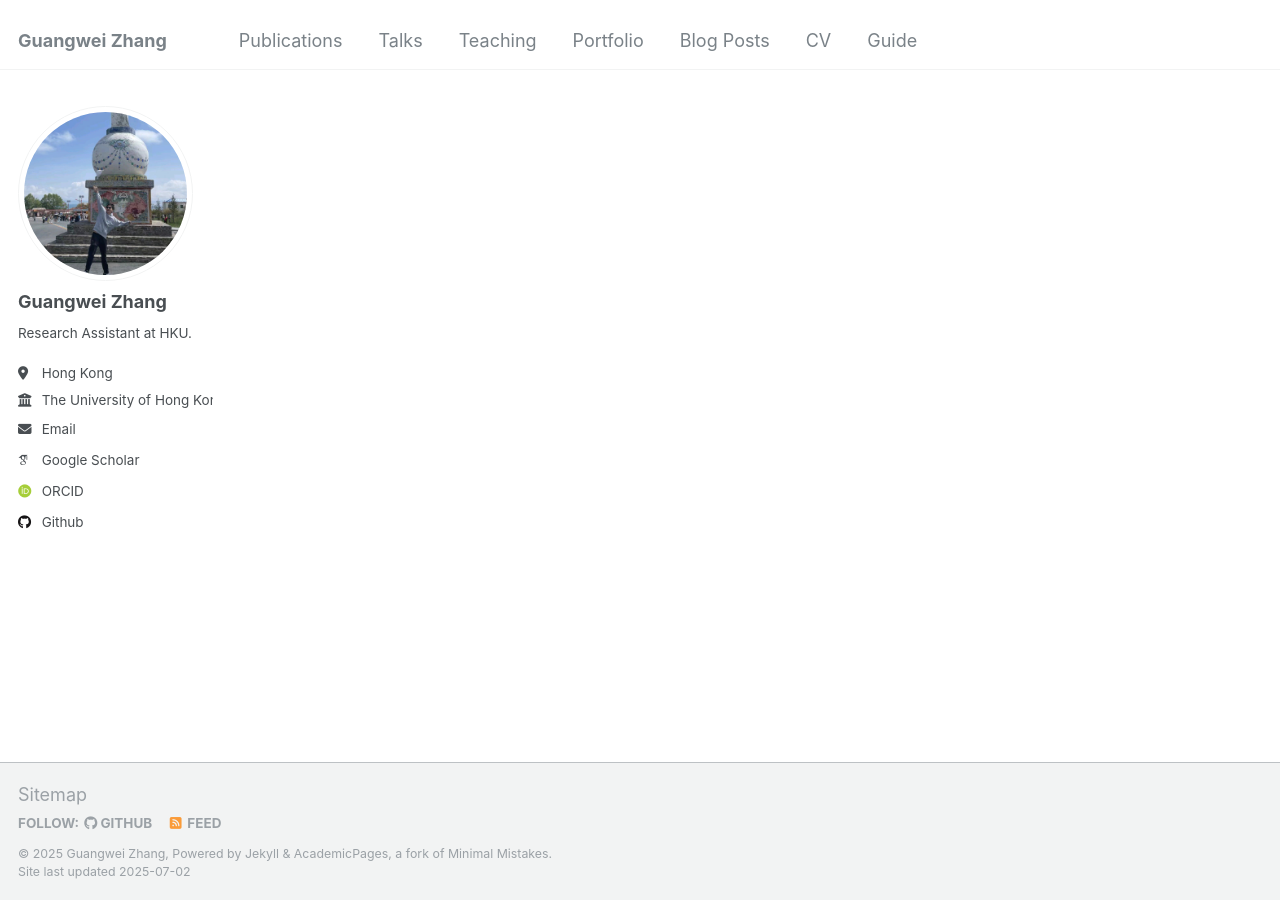
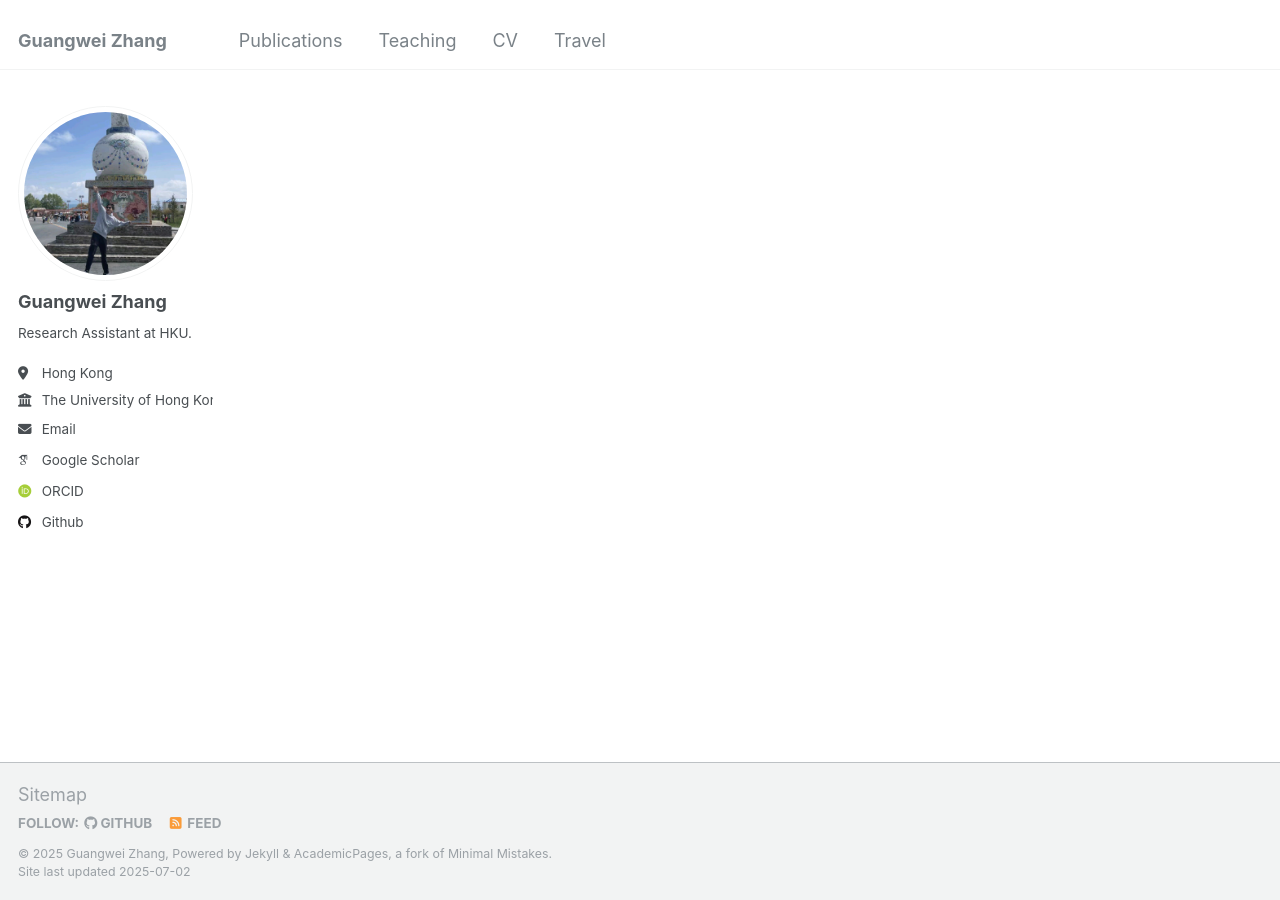
Before and after one commit to changhu73/changhu73.github.io, a Jekyll site: the page built from _pages/about.md, in a window 1280 px wide. Built offline with Jekyll 4.4.1, drawn with Linux system fonts in a browser that asks for light colours; some web fonts are replaced; some of the changed lines change nothing that is shown.

Commit message:
update homepage

```diff
--- a/_data/navigation.yml
+++ b/_data/navigation.yml
@@ -8,20 +8,23 @@ main:
   - title: "Publications"
     url: /publications/
 
-  - title: "Talks"
-    url: /talks/
+  # - title: "Talks"
+  #   url: /talks/
 
   - title: "Teaching"
     url: /teaching/
 
-  - title: "Portfolio"
-    url: /portfolio/
+  # - title: "Portfolio"
+  #   url: /portfolio/
 
-  - title: "Blog Posts"
-    url: /year-archive/
+  # - title: "Blog Posts"
+  #   url: /year-archive/
 
   - title: "CV"
     url: /cv/
 
-  - title: "Guide"
-    url: /markdown/
+  - title: "Travel"
+    url: /travel/
+
+  # - title: "Guide"
+  #   url: /markdown/
```
